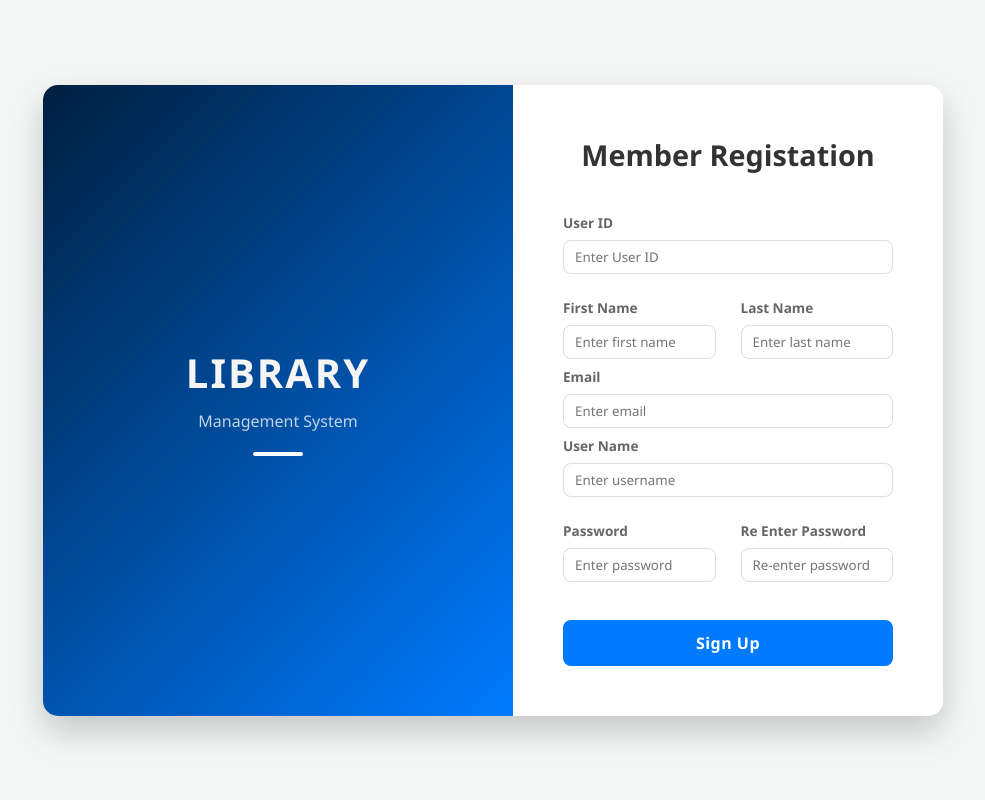
After one commit to isharatharushi123-sketch/Libry_Management_System, a PHP site: page /features/UserRegistation.php in a window 1280 px wide. The commit adds this page. Shown: the whole page, without its empty margins (147-1132 px from the left). Run offline with PHP 8.4, Linux system fonts and the light colour scheme.

Commit message:
add user Register feture with front end backend
handle the users loging error

```diff
--- a/assets/css/style.css
+++ b/assets/css/style.css
@@ -3,6 +3,11 @@
     margin: 0;
     padding: 0;
     font-family: 'Segoe UI', Tahoma, Geneva, Verdana, sans-serif;
+}
+
+html{
+    behavior: smooth;
+
 }
 
 .body-logingForm {
@@ -13,7 +18,6 @@
     justify-content: center;
 }
 
-/* Main Container - Vertical split */
 .login-container {
     display: flex;
     width: 900px;
@@ -24,7 +28,7 @@
     overflow: hidden;
 }
 
-/* Left Side - color mixing with black and blue */
+
 .left-side {
     flex: 1;
     background: linear-gradient(135deg, #001f3f 0%, #007BFF 100%);
@@ -50,7 +54,7 @@
     opacity: 0.8;
 }
 
-/* Right Side - Pure White */
+
 .right-side {
     flex: 1;
     background-color: #ffffff;
@@ -60,7 +64,7 @@
     padding: 40px;
 }
 
-/* Login Card inside white area */
+
 .login-card {
     width: 100%;
     max-width: 350px;
@@ -119,5 +123,5 @@
 
 .login-btn:hover {
     background-color: #0056b3;
-    transform: translateY(-2px); /* Button එක උඩට එන effect එක */
+    transform: translateY(-2px);
 }
--- a/config/db.php
+++ b/config/db.php
@@ -10,11 +10,11 @@ try{
         die("Connection failed: " . $conn->connect_error);
     }
     else{
-        echo json_encode(['dbstatus' => 'success', 'message' => 'Connected successfully']);
+        //echo json_encode(['dbstatus' => 'success', 'message' => 'Connected successfully']);
     }
 
 }
 catch(Exeption $e){
-    echo json_encode(['dbstatus' => 'error', 'message' => 'Connection failed: ' . $e->getMessage()]);
+    //echo json_encode(['dbstatus' => 'error', 'message' => 'Connection failed: ' . $e->getMessage()]);
 }
 ?>
--- /dev/null
+++ b/features/UserRegistation.php
@@ -0,0 +1,229 @@
+<!DOCTYPE html>
+<html lang="en">
+<head>
+    <meta charset="UTF-8">
+    <meta name="viewport" content="width=device-width, initial-scale=1.0">
+    <title>Login - Library Management System</title>
+    <link rel="stylesheet" type="text/css" href="../assets/css/style.css">
+
+    <style>
+    .login-container {
+        height: auto;
+        min-height: 520px;
+        max-width: 950px;
+        align-self: center;
+        overflow: hidden;
+    }
+
+    .right-side {
+        padding: 20px;
+        overflow-y: auto;
+    }
+
+    .login-card {
+        max-width: 450px;
+        background: transparent;
+        box-shadow: none;
+    }
+
+    .registration-grid {
+        display: grid;
+        grid-template-columns: 1fr 1fr;
+        gap: 0px 25px;
+    }
+
+    .full-width {
+        grid-column: span 2;
+    }
+
+    .input-group {
+        margin-bottom: 8px;
+        text-align: left;
+    }
+
+    .input-group label {
+        font-size: 0.85rem;
+        color: #666;
+    }
+
+    .input-group input {
+        padding: 7px 11px;
+        background-color: #fff;
+        width: 100%;
+        box-sizing: border-box;
+    }
+    .login-btn {
+        margin-top: 14px;
+        text-transform: none;
+        letter-spacing: 0.5px;
+        width: 100%;
+    }
+
+    .error-msg {
+        color: #e74c3c;
+        font-size: 0.75rem;
+        margin-top: 4px;
+        display: block;
+        height: 12px;
+    }
+
+    .input-error {
+        border: 1px solid #e74c3c !important;
+    }
+    </style>
+</head>
+<body>
+
+    <div class="body-logingForm" style="overflow: hidden;">
+
+        <div class="login-container">
+            <div class="left-side">
+                <h1>Library</h1>
+                <p>Management System</p>
+                <div style="margin-top: 20px; width: 50px; height: 4px; background: #fff; border-radius: 2px;"></div>
+            </div>
+
+            <div class="right-side">
+                <div class="login-card">
+                    <h2>Member Registation</h2>
+                    <form method="POST" id="login-form">
+                        <div class="registration-grid">
+
+                            <span class="error-msg full-width" id="backendErr" style="text-align: center; height: auto; margin-bottom: 10px; font-size: 0.85rem;"></span>
+
+                            <div class="input-group full-width">
+                                <label for="userid">User ID</label>
+                                <input type="text" id="userid" name="userid" placeholder="Enter User ID" required>
+                                <span class="error-msg" id="userid-error"></span>
+                            </div>
+
+                            <div class="input-group">
+                                <label for="firstname">First Name</label>
+                                <input type="text" id="firstname" name="firstname" placeholder="Enter first name" required>
+                            </div>
+
+                            <div class="input-group">
+                                <label for="lastname">Last Name</label>
+                                <input type="text" id="lastname" name="lastname" placeholder="Enter last name" required>
+                            </div>
+
+                            <div class="input-group full-width">
+                                <label for="email">Email</label>
+                                <input type="email" id="email" name="email" placeholder="Enter email" required>
+                            </div>
+
+                            <div class="input-group full-width">
+                                <label for="username">User Name</label>
+                                <input type="text" id="username" name="username" placeholder="Enter username" required>
+                                <span class="error-msg" id="username-error"></span>
+                            </div>
+
+                            <div class="input-group">
+                                <label for="password">Password</label>
+                                <input type="password" id="password" name="password" placeholder="Enter password" required>
+                                <span class="error-msg" id="password-Err"></span>
+                            </div>
+
+                            <div class="input-group">
+                                <label for="re-password">Re Enter Password</label>
+                                <input type="password" id="re-password" name="confirm_password" placeholder="Re-enter password" required>
+                                <span class="error-msg" id="Re-password-Err"></span>
+                            </div>
+                        </div>
+
+                        <button type="submit" class="login-btn">Sign Up</button>
+                    </form>
+                </div>
+            </div>
+        </div>
+    </div>
+
+    <script>
+        const loginform = document.getElementById('login-form');
+
+        function validateForm(){
+            const useridInput = document.getElementById('userid');
+            const passwordInput = document.getElementById('password');
+            const confirmPasswordInput = document.getElementById('re-password');
+
+            const userid = useridInput.value.trim();
+            const password = passwordInput.value.trim();
+            const confirmPassword = confirmPasswordInput.value.trim();
+
+            let isValid = true;
+
+            // පරණ errors ඔක්කොම මකනවා
+            document.getElementById('userid-error').innerText = '';
+            document.getElementById('password-Err').innerText = '';
+            document.getElementById('Re-password-Err').innerText = '';
+            document.getElementById('backendErr').innerText = ''; // Backend error එකත් clear කරනවා
+
+            useridInput.classList.remove('input-error');
+            passwordInput.classList.remove('input-error');
+            confirmPasswordInput.classList.remove('input-error');
+
+            if(userid !== ''){
+                if(userid[0].toUpperCase() !== 'U'){
+                    document.getElementById('userid-error').innerText = 'Invalid User ID.';
+                    useridInput.classList.add('input-error');
+                    isValid = false;
+                }
+            }
+
+            if(password.length < 8){
+                document.getElementById('password-Err').innerText = 'Password must be at least 8 characters long';
+                passwordInput.classList.add('input-error');
+                isValid = false;
+            }
+            else if(password !== confirmPassword){
+                document.getElementById('Re-password-Err').innerText = 'Password mismatch';
+                confirmPasswordInput.classList.add('input-error');
+                isValid = false;
+            }
+
+            return isValid;
+        }
+
+        loginform.addEventListener('submit', (e) => {
+            e.preventDefault();
+
+            const validation = validateForm();
+
+            if(validation){
+                const data = new FormData(loginform);
+
+                fetch('handleUserREg.php', {
+                    method: 'POST',
+                    body: data
+                })
+                .then(response => response.json())
+                .then(data => {
+                    console.log(data);
+                    if(data.status === 'success') {
+                        console.log('Success');
+                        window.location.href = '../index.php';
+                    } else if(data.status == 'UidErr'){
+                        document.getElementById('userid-error').innerText = data.message;
+                        document.getElementById('userid').classList.add('input-error');
+                    }
+                    else if(data.status == 'passErr'){
+                        document.getElementById('password-Err').innerText = data.message;
+                        document.getElementById('password').classList.add('input-error');
+                    }
+                    else if(data.status == 'PasaMis'){
+                        document.getElementById('Re-password-Err').innerText = data.message;
+                        document.getElementById('re-password').classList.add('input-error');
+                    }
+                    else{
+                        document.getElementById('backendErr').innerText = data.message;
+                    }
+                })
+                .catch(error => {
+                    console.error('Fetch error:', error);
+                });
+            }
+        });
+    </script>
+
+</body>
+</html>
--- /dev/null
+++ b/features/book_reg.php
@@ -0,0 +1,6 @@
+<?php
+include('../../includes/header.php');
+?>
+<?php
+include('../../includes/footer.php');
+?>
--- /dev/null
+++ b/features/borrow_books.php
@@ -0,0 +1,6 @@
+<?php
+include('../../includes/header.php');
+?>
+<?php
+include('../../includes/footer.php');
+?>
--- /dev/null
+++ b/features/category_reg.php
@@ -0,0 +1,6 @@
+<?php
+include('../../includes/header.php');
+?>
+<?php
+include('../../includes/footer.php');
+?>
--- /dev/null
+++ b/features/fine_management.php
@@ -0,0 +1,6 @@
+<?php
+include('../../includes/header.php');
+?>
+<?php
+include('../../includes/footer.php');
+?>
--- /dev/null
+++ b/features/user_management.php
@@ -0,0 +1,6 @@
+<?php
+include('../../includes/header.php');
+?>
+<?php
+include('../../includes/footer.php');
+?>
```
Also changed, not shown: auth/login.php (+12 -0 lines), features/handleUserREg.php (added, +64 -0 lines).
